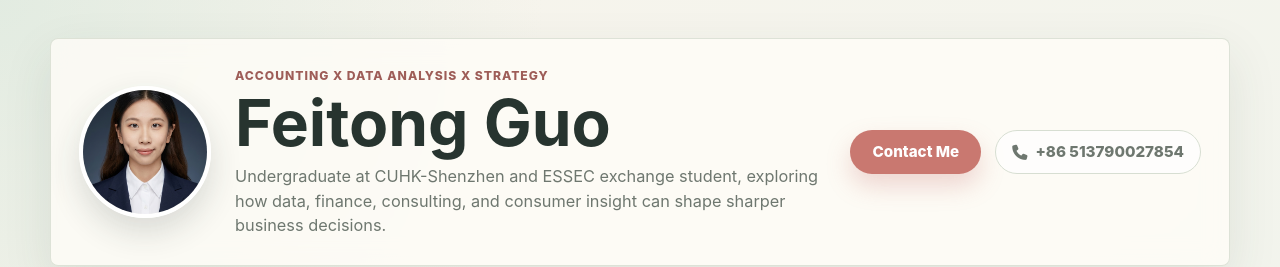
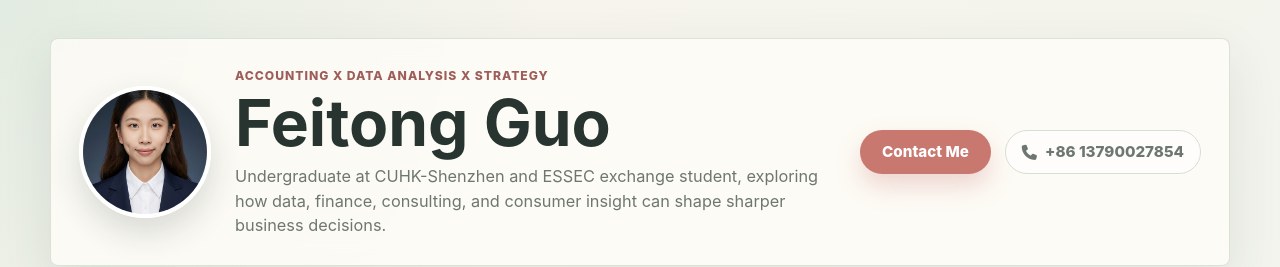
Before and after one commit to fitosssssssg/fitos-web, a plain HTML site: page index.html in a window 1280 px wide. Shown: the top 267 px of the page. Drawn offline with Linux system fonts and the light colour scheme.

Commit message:
Update index.html

```diff
--- a/index.html
+++ b/index.html
@@ -26,7 +26,7 @@
                 <a class="primary-link" href="mailto:feitongguo@link.cuhk.edu.cn">Contact Me</a>
                 <a class="quiet-link" href="tel:+8613790027854">
                     <i class="fas fa-phone"></i>
-                    +86 513790027854
+                    +86 13790027854
                 </a>
             </div>
         </section>
```
